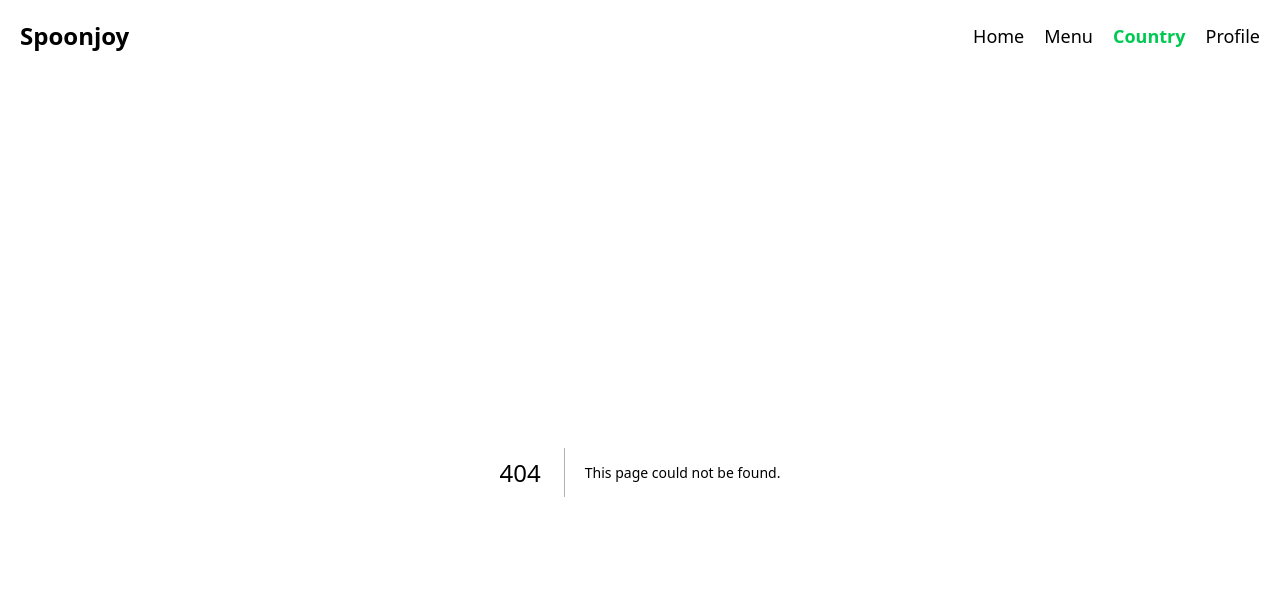
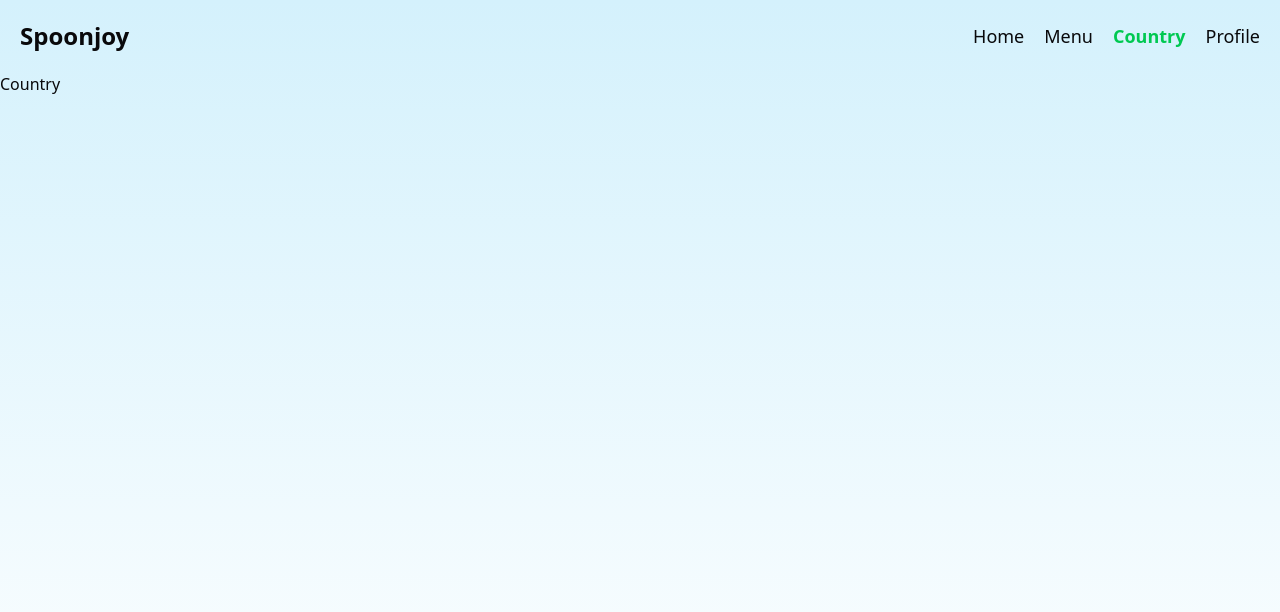
Before and after one commit to MinThantMaung/spoonjoy, a Next.js app: page /country in a window 1280 px wide. Before the commit this address had no page. Shown: the top 612 px of the page. Built offline with nearby package versions, Linux system fonts and the light colour scheme.

Commit message:
feat:add country page

```diff
--- /dev/null
+++ b/src/app/country/page.tsx
@@ -0,0 +1,9 @@
+import React from 'react'
+
+const Country = () => {
+  return (
+    <div>Country</div>
+  )
+}
+
+export default Country;
```
